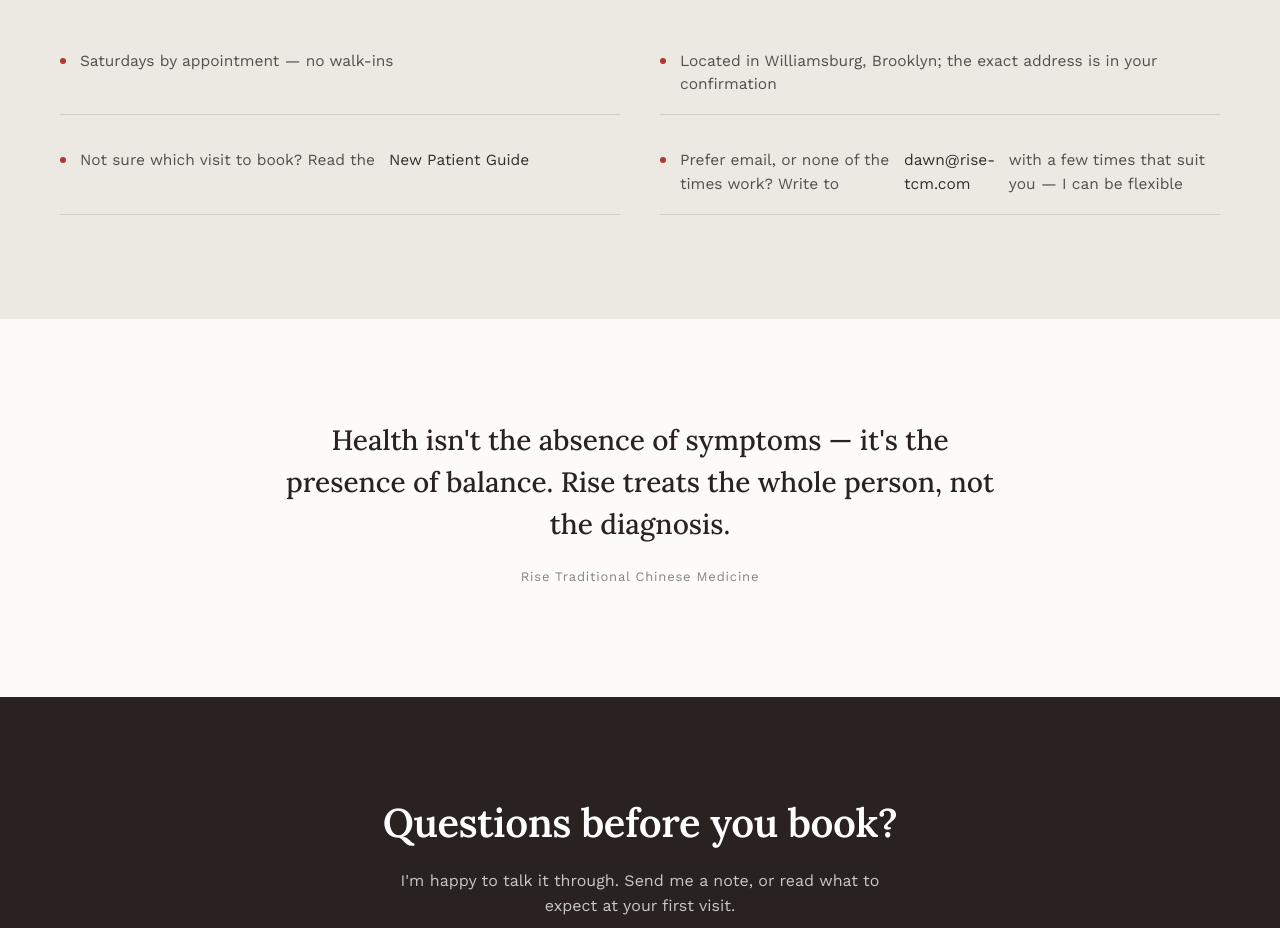
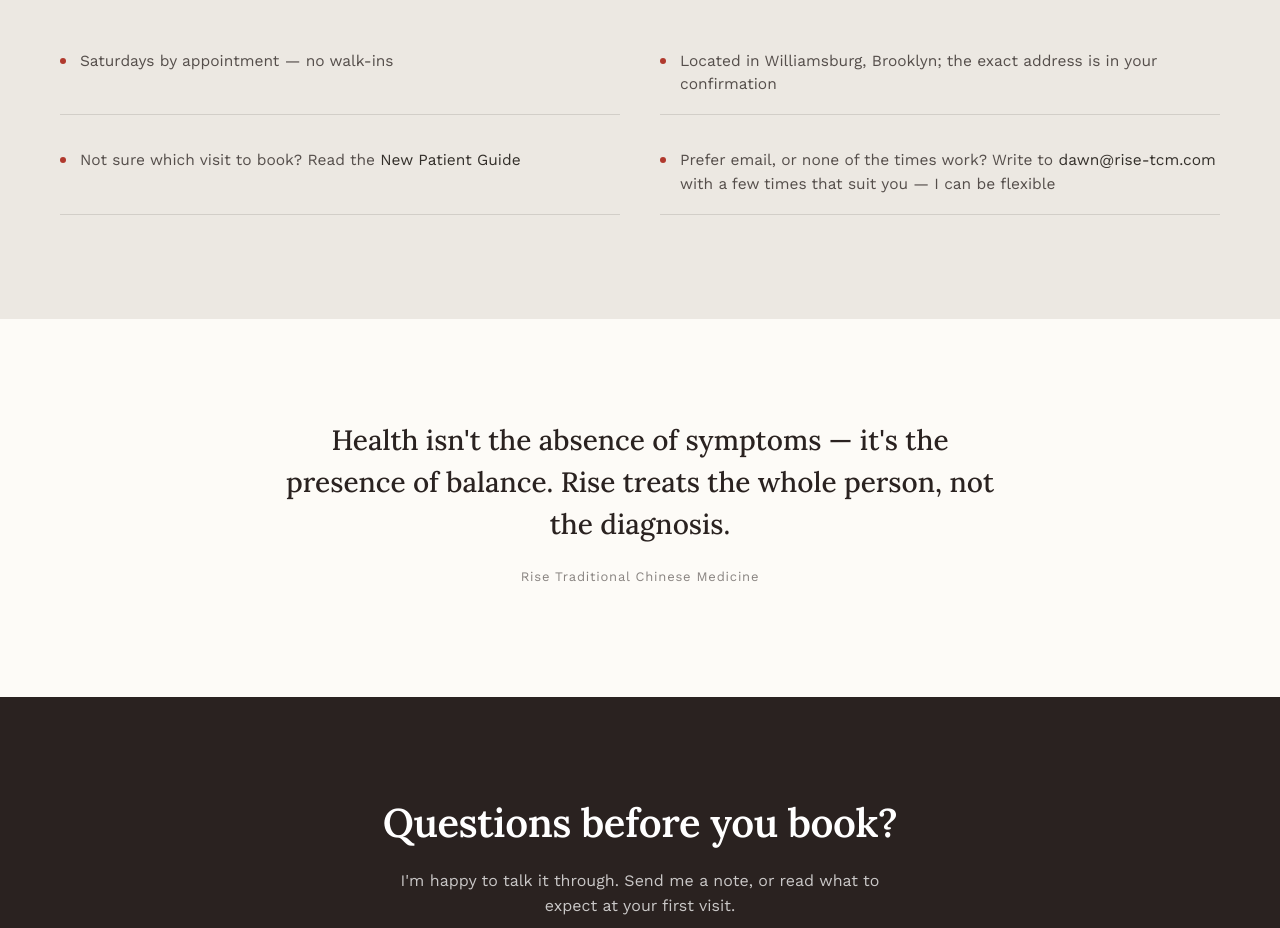
Before and after one commit to risetcm/risetcm.github.io, a plain HTML site: page book-now.html in a window 1280 px wide. Shown: the part 1740-2668 px from the top of the page. Drawn offline with nearby package versions, Linux system fonts and the light colour scheme.

Commit message:
Tighten Healthy Aging card crop and fix booking-page bullet layout
Crop the Healthy Aging card closer on the couple so the background is less busy and matches the other cards. Wrap bullets that contain inline links in a span so the flex layout no longer splits them into separate columns.

Co-Authored-By: Claude Sonnet 5.5 <noreply@anthropic.com>

```diff
--- a/book-now.html
+++ b/book-now.html
@@ -193,8 +193,8 @@
     <div class="symptom-grid">
       <div class="symptom-item reveal">Saturdays by appointment &mdash; no walk-ins</div>
       <div class="symptom-item reveal">Located in Williamsburg, Brooklyn; the exact address is in your confirmation</div>
-      <div class="symptom-item reveal">Not sure which visit to book? Read the <a href="first-visit.html">New Patient Guide</a></div>
-      <div class="symptom-item reveal">Prefer email, or none of the times work? Write to <a href="mailto:dawn@rise-tcm.com?subject=Appointment%20Request">dawn@rise-tcm.com</a> with a few times that suit you &mdash; I can be flexible</div>
+      <div class="symptom-item reveal"><span>Not sure which visit to book? Read the <a href="first-visit.html">New Patient Guide</a></span></div>
+      <div class="symptom-item reveal"><span>Prefer email, or none of the times work? Write to <a href="mailto:dawn@rise-tcm.com?subject=Appointment%20Request">dawn@rise-tcm.com</a> with a few times that suit you &mdash; I can be flexible</span></div>
     </div>
   </div>
 </section>
```
Also changed, not shown: assets/images/healthy-aging-card.jpg.
